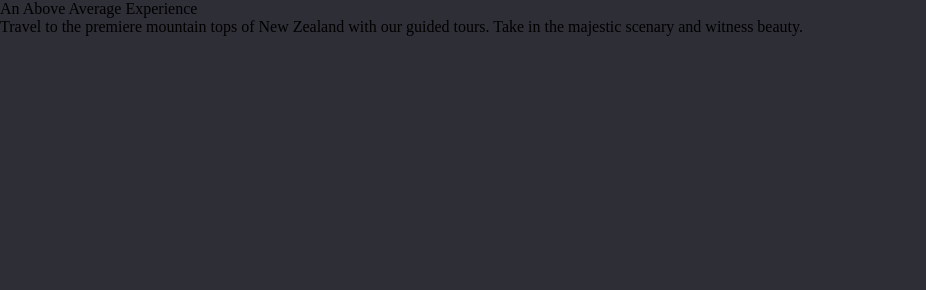
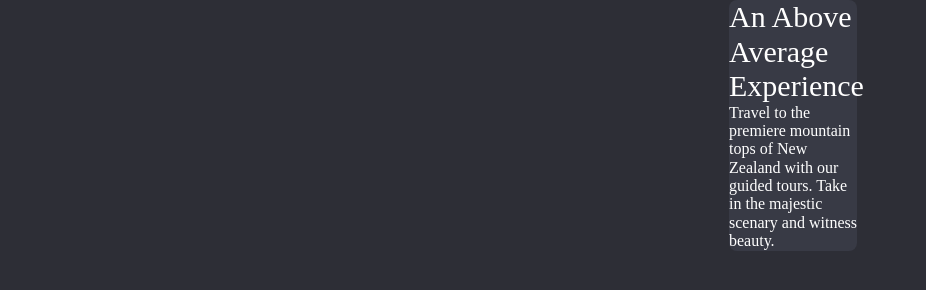
Before and after one commit to rahmed19/figma, a plain HTML site: page card/index.html in a window 1280 px wide. Shown: the whole page, without its empty margins (0-926 px from the left). Drawn offline with nearby package versions, Linux system fonts and the light colour scheme.

Commit message:
adjustments

```diff
--- a/card/index.css
+++ b/card/index.css
@@ -1,3 +1,23 @@
 body {
+    color: #FFFFFF;
     background-color: #2D2E36;
 }
+
+.card {
+    position: relative;
+    background-color: #383A45;
+    border-radius: 8px;
+    margin-left: 729px;
+    margin-right: 310px;
+    width: 8em
+}
+
+.main-text {
+    font-size: 30px;
+    font-family: Poppins;
+}
+
+.secondary-text {
+    font-size: 16px;
+    font-family: Poppins;
+}
```
